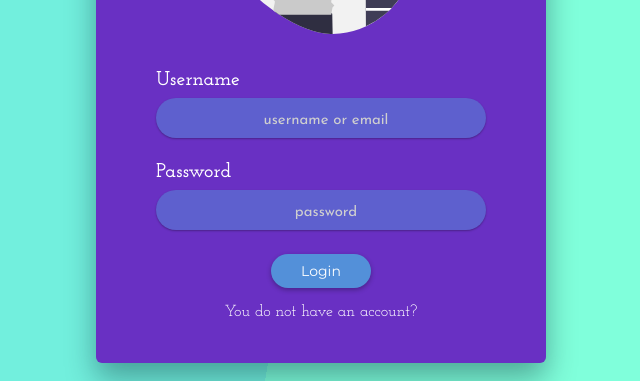
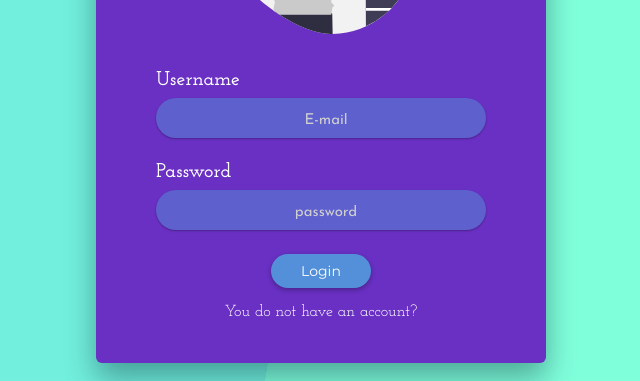
Before and after one commit to JoacoMaurtua/Complete-task-manager, a React (Create React App) app in the folder client/: page / in a window 1280 px wide. Shown: the part 337-718 px from the top of the page, without its empty margins (319-959 px from the left). Built offline with nearby package versions, Linux system fonts and the light colour scheme; no server answers.

Commit message:
Logou y login faltan

```diff
--- a/client/src/components/Form.js
+++ b/client/src/components/Form.js
@@ -1,7 +1,7 @@
 import React, {useState, useEffect, useContext} from 'react';
 import axios from 'axios';
 import {DateTimePicker} from '@material-ui/pickers';
-import {Link, useParams} from 'react-router-dom';
+import {Link, useHistory, useParams} from 'react-router-dom';
 import { MyContext } from '../App';
 import Swal from 'sweetalert2';
 
@@ -78,12 +78,34 @@ export default function Form({create,update}) {
 
   }
 
+  const history = useHistory();
+
+
+
+  const logOut = (event) => {
+    axios.get("/api/users/logout")
+      Swal.fire({
+        title:"Log-out",
+        text: "Are you sure you want to exit the application?",
+        icon: "warning",
+        showCancelButton: true
+      })
+      .then(response => {
+        history.push(`/`);
+      })
+
+  }
+
   const {title,description} = taskInput;
 
   return (
     <div className="formContainer">
+       <p className="tasksLink" onClick={(event) => logOut(event)}>log-out</p>
+      {/* <Link to={'/'} style={{textDecoration:'none'}}>
+          <p className="tasksLink">log-out</p>
+      </Link> */}
       {
-        create?<h2>Create a new Task</h2>:update?<h2>Update this task</h2>:''
+        create?<h2 style={{marginTop:"0rem"}}>Create a new Task</h2>:update?<h2>Update this task</h2>:''
       }
       <form onSubmit={handleOnSubmit}>
         <label htmlFor="title"Title>Title: </label>
@@ -120,7 +142,7 @@ export default function Form({create,update}) {
           ''
         }
 
-        <Link to={'/tasks'} style={{textDecoration:'none'}}>
+        <Link to={'/tasks'} style={{textDecoration:'none'}} onClick={(event) => logOut(event)}>
           <p className="tasksLink">See all my tasks</p>
         </Link>
 
--- a/client/src/components/Login.js
+++ b/client/src/components/Login.js
@@ -1,8 +1,48 @@
-import React from 'react';
+import React, { useState } from 'react';
 import loginIng from '../images/login.svg';
-import { Link } from 'react-router-dom';
+import { Link, useHistory } from 'react-router-dom';
+import axios from 'axios';
+import Swal from 'sweetalert2';
 
-export default function Login({ containerRef }) {
+export default function Login() {
+
+  const [login, setLogin] = useState({
+    email: "",
+    password: ""
+  });
+
+  const history = useHistory();
+
+  const onChange= (event) => {
+    const {name, value} = event.target;
+    setLogin({
+      ...login,
+      [name]:value
+    })
+  }
+
+  const home = (event) => {
+    history.push(`/task`);
+  }
+
+  const onSubmit = (event) => {
+    event.preventDefault();
+    axios.post("/api/users/login", login)
+      .then(response => {
+        if(response.data && !response.data.error){
+          home(event);
+        } else {
+          Swal.fire({
+            icon: "error",
+            title: "Login",
+            text: response.data.message
+          })
+        }
+      })
+  }
+
+  const {email, password} = login;
+
   return (
     <div className="base-container">
       <div className="header">Login</div>
@@ -10,14 +50,17 @@ export default function Login({ containerRef }) {
         <div className="image">
           <img src={loginIng} alt="logoForm" />
         </div>
-        <div className="form">
+        <form className="form" onSubmit={onSubmit}>
           <div className="form-group">
             <label htmlFor="username">Username</label>
             <input
-              type="text"
-              name="username"
-              placeholder="username or email"
+              type="email"
+              name="email"
+              value={email}
+              onChange={onChange}
+              placeholder="E-mail"
               className="app-input"
+              required
             />
           </div>
 
@@ -25,9 +68,12 @@ export default function Login({ containerRef }) {
             <label htmlFor="username">Password</label>
             <input
               type="password"
-              name="username"
+              name="password"
+              value={password}
+              onChange={onChange}
               placeholder="password"
               className="app-input"
+              required
             />
           </div>
           <div className="footer">
@@ -38,7 +84,7 @@ export default function Login({ containerRef }) {
               <p>You do not have an account?</p>
             </Link>
           </div>
-        </div>
+        </form>
       </div>
     </div>
   );
--- a/client/src/components/Register.js
+++ b/client/src/components/Register.js
@@ -79,6 +79,7 @@ export default function Register({ users, setUsers }) {
                 onChange={onChange}
                 placeholder="username"
                 className="app-input"
+                required
               />
             </div>
 
@@ -92,6 +93,7 @@ export default function Register({ users, setUsers }) {
                 onChange={onChange}
                 placeholder="email"
                 className="app-input"
+                required
               />
             </div>
 
@@ -105,6 +107,7 @@ export default function Register({ users, setUsers }) {
                 onChange={onChange}
                 placeholder="password"
                 className="app-input"
+                required
               />
             </div>
 
```
